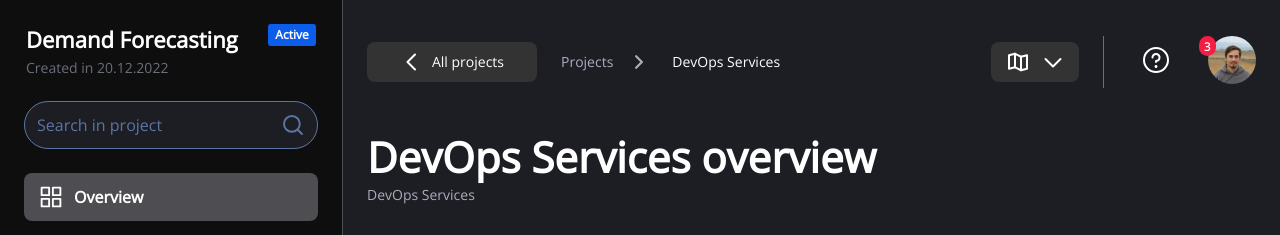
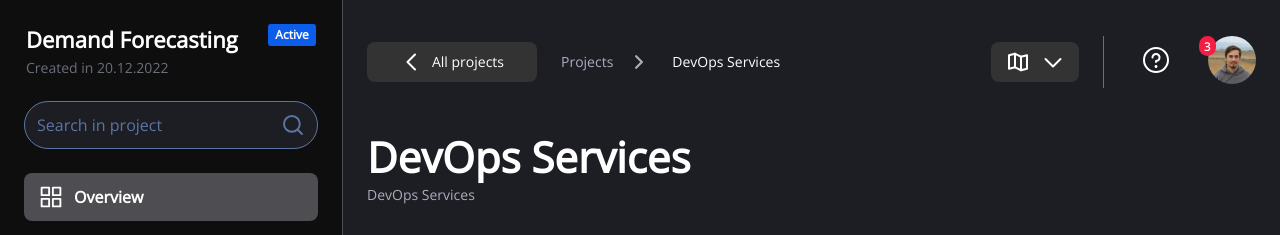
Before and after one commit to machete325/core-project, a React (Create React App) app: page /project/1/overview in a window 1280 px wide. Shown: the top 235 px of the page. Built offline with nearby package versions, Linux system fonts and the light colour scheme; no server answers; sample sign-in values are in the browser's storage.

Commit message:
feat(projecttitle.tsx): added condition for overview page
Added condition for overview page

```diff
--- a/src/components/ProjectTitle/ProjectTitle.tsx
+++ b/src/components/ProjectTitle/ProjectTitle.tsx
@@ -20,7 +20,7 @@ function ProjectTitle({
   return (
     <div className={s.title}>
       <div className={`${s.name} ${size === 'small' ? s.name_sm : s.name_lg}`}>
-        {`${data.name} ${page || ''}`}
+        {`${data.name} ${(page !== 'overview' && page) || ''}`}
       </div>
       <div className={s.description}>
         {created
```
